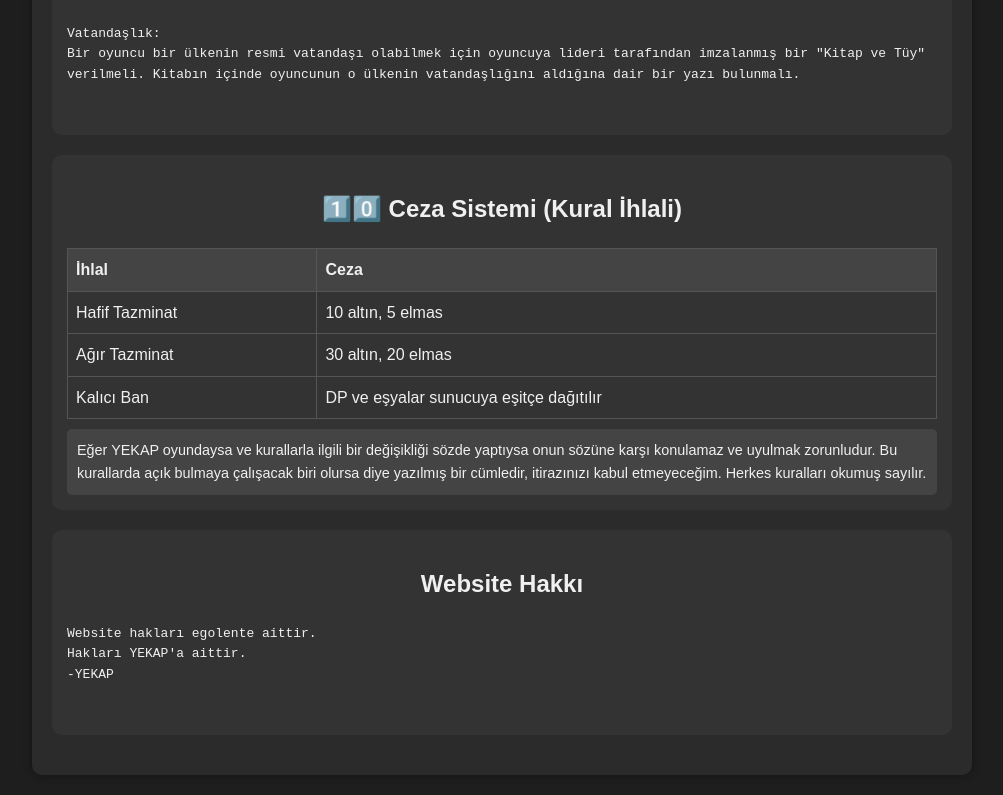
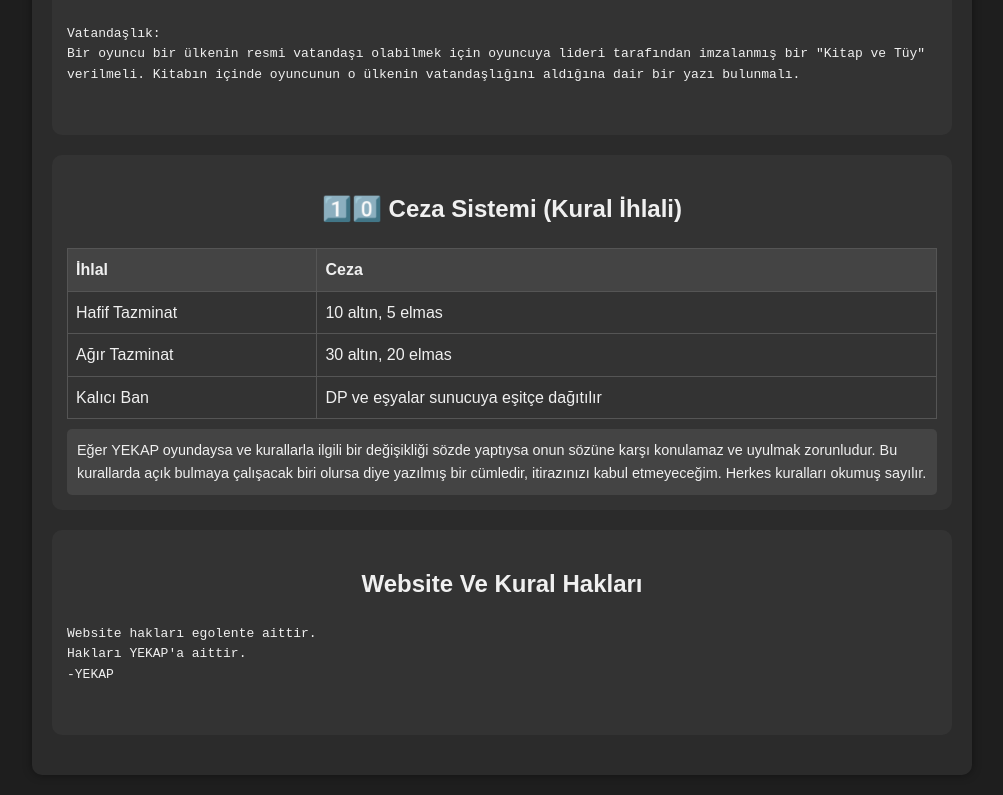
Before and after one commit to VenusTR/YEKAPSMP-2, a plain HTML site: page index.html in a window 1280 px wide. Shown: the part 8402-9197 px from the top of the page, without its empty margins (138-1141 px from the left). Drawn offline with Linux system fonts and the light colour scheme.

Commit message:
Update index.html

```diff
--- a/index.html
+++ b/index.html
@@ -551,7 +551,7 @@ Bir oyuncu bir ülkenin resmi vatandaşı olabilmek için oyuncuya lideri taraf
     </div>
 
     <div class="rule-section">
-        <h2>Website Hakkı</h2>
+        <h2>Website Ve Kural Hakları</h2>
         <pre>
 Website hakları egolente aittir.
 Hakları YEKAP'a aittir.
```
